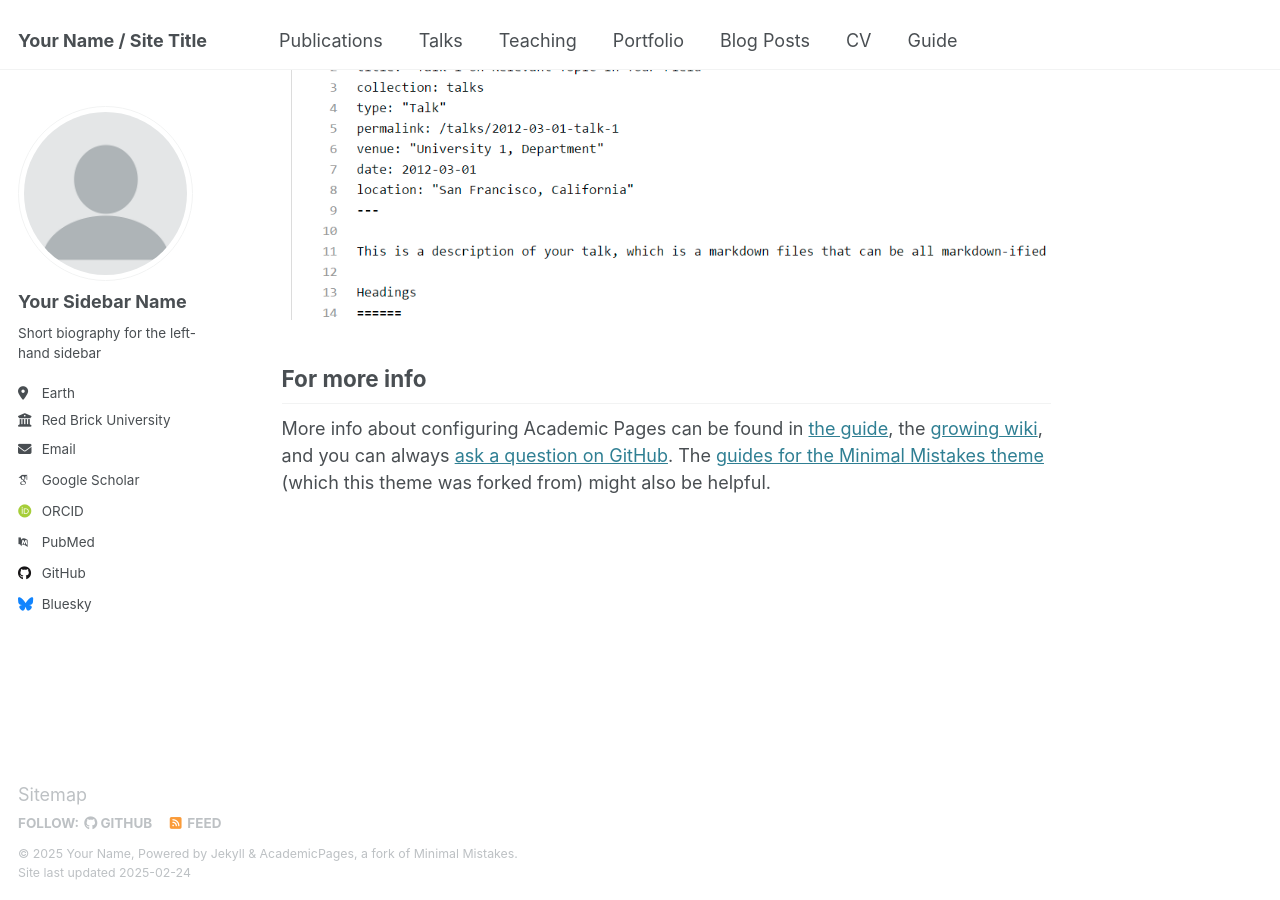
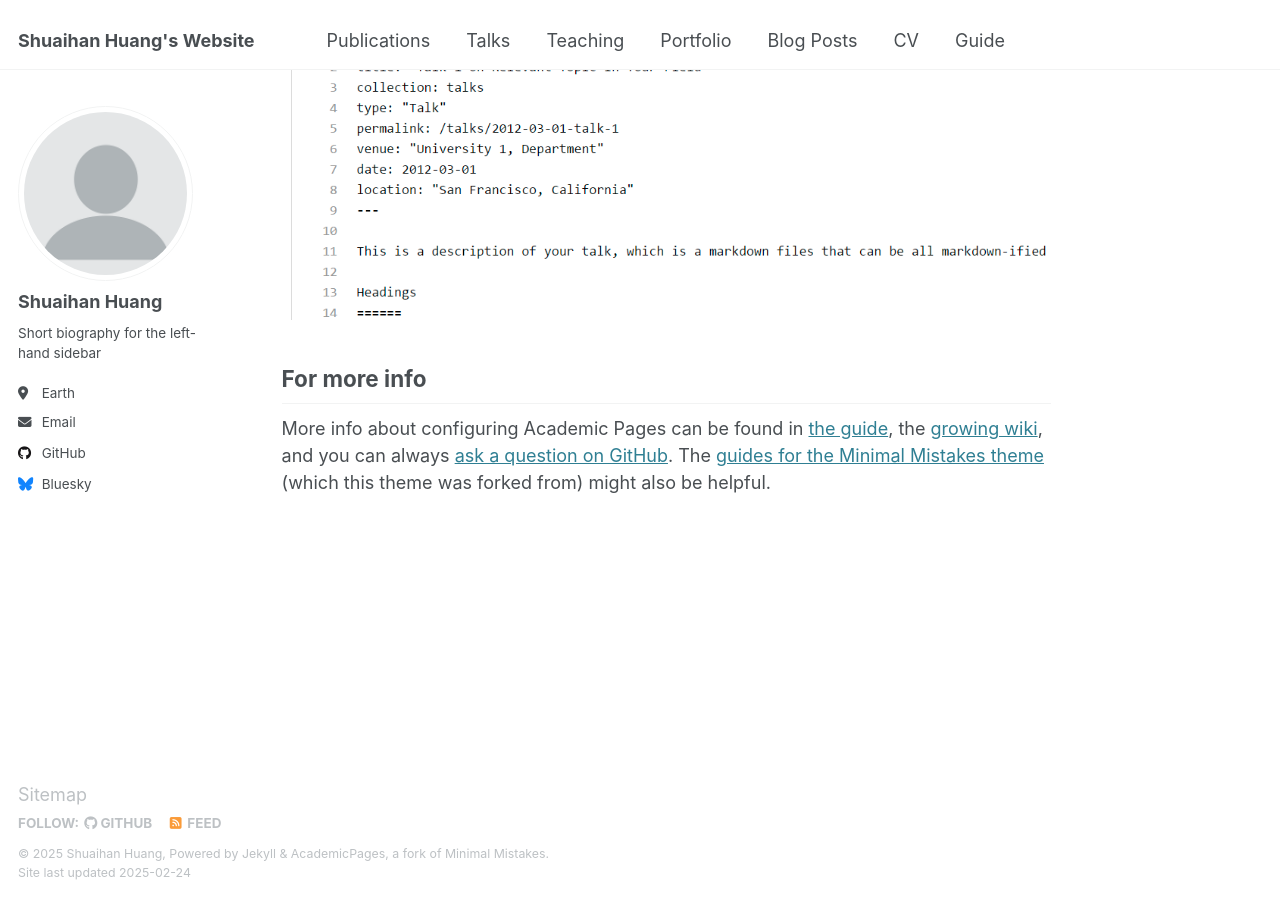
Before and after one commit to shuaihanh/shuaihanh.github.io, a Jekyll site: the page built from _pages/about.md, in a window 1280 px wide and 900 px high, scrolled down 2642 px. Built offline with Jekyll 4.4.1, drawn with Linux system fonts in a browser that asks for light colours; some web fonts are replaced.

Commit message:
Update _config.yml

```diff
--- a/_config.yml
+++ b/_config.yml
@@ -9,11 +9,11 @@
 # Basic Site Settings
 locale                   : "en-US"
 site_theme               : "default"
-title                    : "Your Name / Site Title"
+title                    : "Shuaihan Huang's Website"
 title_separator          : "-"
-name                     : &name "Your Name"
+name                     : &name "Shuaihan Huang"
 description              : &description "personal description"
-url                      : https://academicpages.github.io # the base hostname & protocol for your site e.g. "https://[your GitHub username].github.io"
+url                      : https://shuaihanh.github.io # the base hostname & protocol for your site e.g. "https://[your GitHub username].github.io"
 baseurl                  : "" # the subpath of your site, e.g. "/blog"
 repository               : "academicpages/academicpages.github.io"
 
@@ -23,21 +23,21 @@ repository               : "academicpages/academicpages.github.io"
 author:
   # Biographic information
   avatar           : "profile.png"
-  name             : "Your Sidebar Name"
+  name             : "Shuaihan Huang"
   pronouns         : # example: "she/her"
   bio              : "Short biography for the left-hand sidebar"
   location         : "Earth"
-  employer         : "Red Brick University"
+  employer         : # "Red Brick University"
   uri              : # URL
-  email            : "none@example.org"
+  email            : "s.huang.ai@outlook.com"
 
   # Academic websites
   arxiv            : # URL - Update with the correct link to your profile
-  googlescholar    : "https://scholar.google.com/citations?user=PS_CX0AAAAAJ"
+  googlescholar    : # "https://scholar.google.com/citations?user=PS_CX0AAAAAJ"
   impactstory      : # URL
-  orcid            : "http://orcid.org/yourorcidurl"
+  orcid            : # "http://orcid.org/yourorcidurl"
   semantic         : # URL
-  pubmed           : "https://www.ncbi.nlm.nih.gov/pubmed/?term=john+snow"
+  pubmed           : # "https://www.ncbi.nlm.nih.gov/pubmed/?term=john+snow"
   researchgate     : # URL
   scopus           : # URL
 
@@ -45,7 +45,7 @@ author:
   bitbucket        : # Username - Update with your username on the site
   codepen          : # Username
   dribbble         : # Username
-  github           : "academicpages"
+  github           : "shuaihanh"
   kaggle           : # Username
   stackoverflow    : # User number or user number and name (i.e., use "1" or "1/jeff-atwood")
 
```
